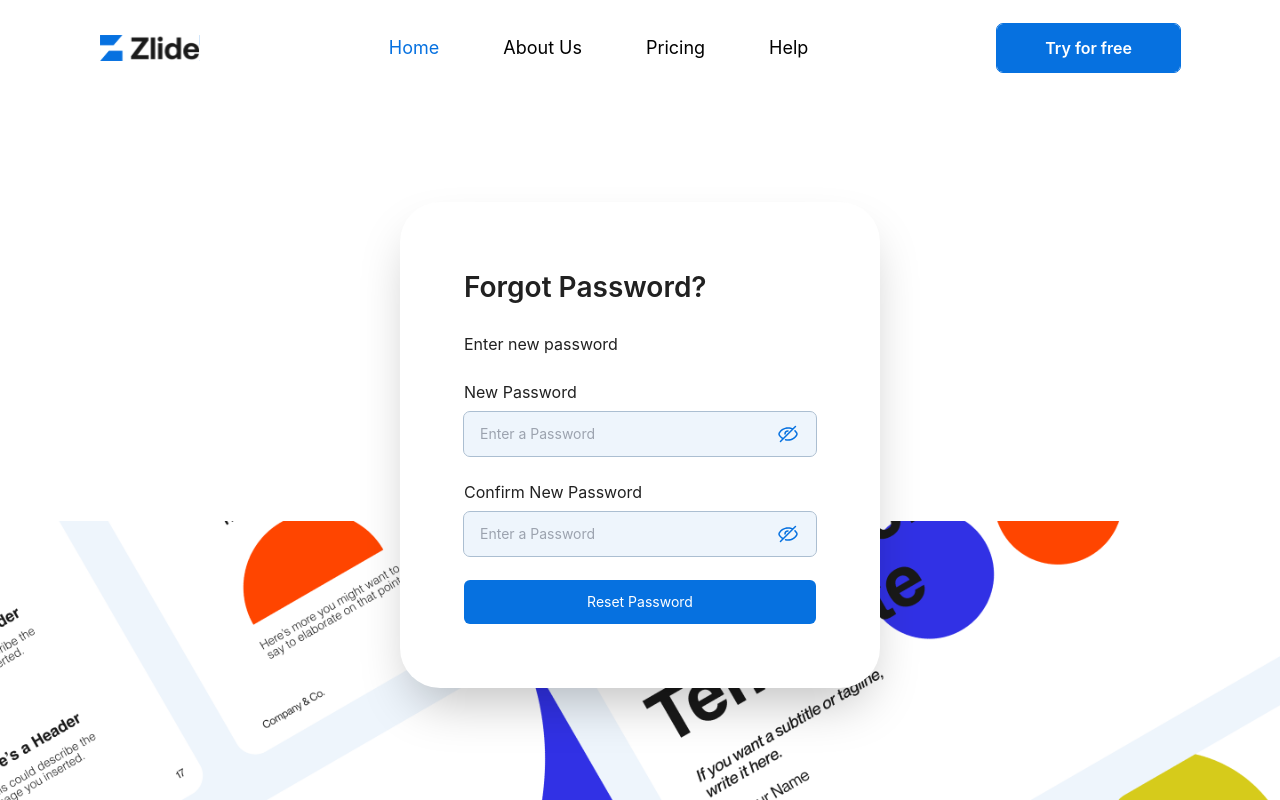
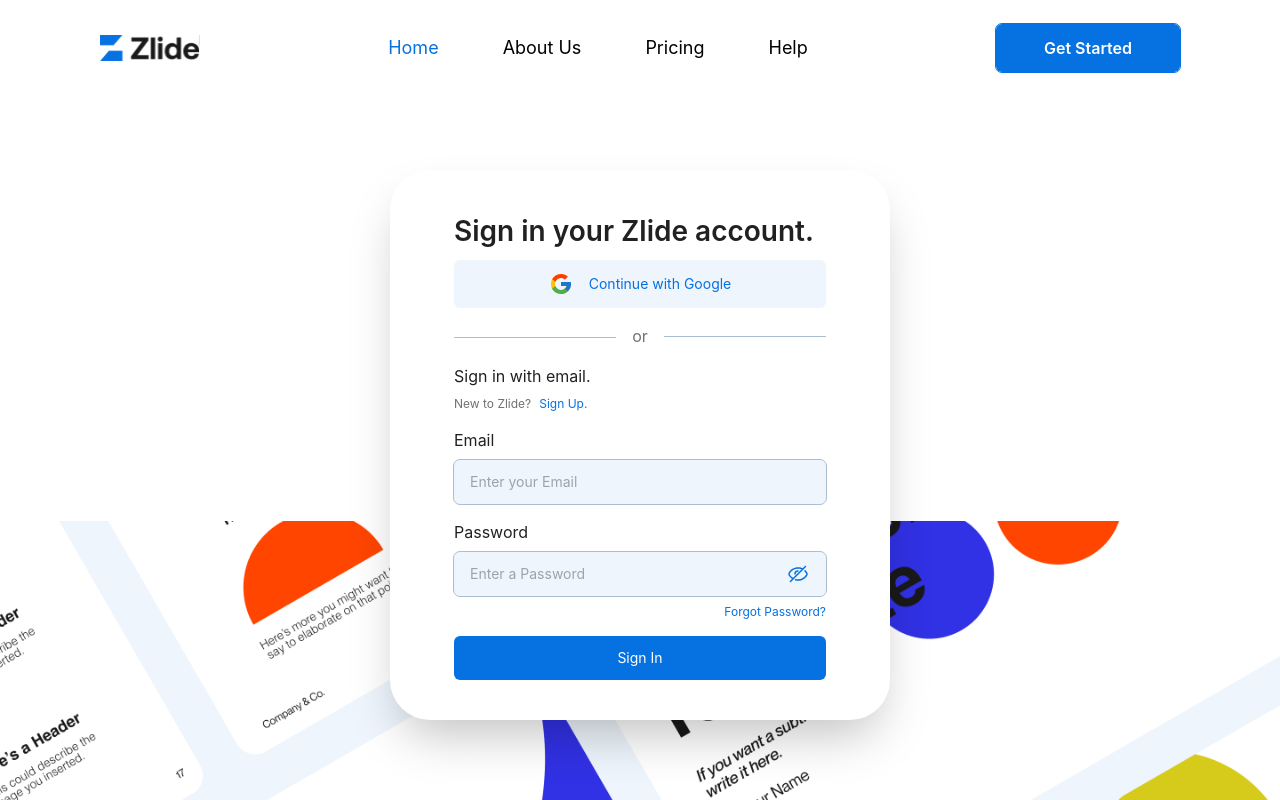
Before and after one commit to MentorLed-Work-Experience-Accelerator/Zlide-Team-2, a React (Vite) app: page /login in a window 1280 px wide. Built offline with nearby package versions, Linux system fonts and the light colour scheme.

Commit message:
Login and Sign-Up functionalities with Dummy Data

```diff
--- a/src/App.jsx
+++ b/src/App.jsx
@@ -1,17 +1,55 @@
-import { Routes, Route } from 'react-router-dom'
+import React, { useState } from 'react';
+import { Routes, Route,  } from 'react-router-dom'
 import { AboutPage, HomePage, LoginPage, SignUpPage } from './pages'
 import { Navbar, Footer } from './components'
 
 function App() {
 
+  const [isLoggedIn, setIsLoggedIn] = useState(false);
+  const [user, setUser] = useState(null);
+
+  const handleSignUp = (userData) => {
+    // Here you can implement your signup logic, such as making an API call to register the user
+    // For demo purposes, we'll just set the user data and log them in automatically
+
+    if (!userData.email && !userData.password) {
+      console.log(userData);
+      alert('Enter a valid email or password!');
+    } else {
+      console.log(userData);
+      setUser(userData);
+      setIsLoggedIn(true);
+      alert('User signed up successfully!');
+    }
+  };
+
+  const handleLogin = (userData) => {
+    // Here you can implement your login logic, such as making an API call to authenticate the user
+    // For demo purposes, we'll just check if the user exists and log them in
+    if (userData.email === 'ayo@gmail.com' && userData.password === 'password') {
+      console.log(userData);
+      setUser(userData);
+      setIsLoggedIn(true);
+      alert('User logged in successfully!');
+    } else {
+      console.log(userData);
+      alert('Invalid username or password!');
+    }
+  };
+
+  const handleLogout = () => {
+    setUser(null);
+    setIsLoggedIn(false);
+  };
+
   return (
     <div className="font-inter">
-      <Navbar />
+      <Navbar isLoggedIn={isLoggedIn} setIsLoggedIn={setIsLoggedIn} onLogout={handleLogout} user={user} />
       <Routes>
         <Route path='/' element={<HomePage />} />
         <Route path='/about' element={<AboutPage />} />
-        <Route path='/login' element={<LoginPage />} />
-        <Route path='/sign-up' element={<SignUpPage />} />
+        <Route path='/login' element={<LoginPage onLogin={handleLogin} />} />
+        <Route path='/sign-up' element={<SignUpPage onSignUp={handleSignUp} />} />
       </Routes>
       {/* <Footer /> */}
     </div>
--- a/src/components/ForgotPassword1.jsx
+++ b/src/components/ForgotPassword1.jsx
@@ -1,6 +1,6 @@
 import React from 'react'
 
-const ForgotPassword1 = () => {
+const ForgotPassword1 = ({setCurrent}) => {
   return (
     <div className='w-[480px] p-16 bg-white rounded-[40px] shadow-2xl z-40'>
       <div>
@@ -27,6 +27,9 @@ const ForgotPassword1 = () => {
           {/* Button */}
           <button
             className='py-3 text-sm w-full rounded-md bg-primary text-white flex items-center justify-center gap-4'
+            onClick={() => {
+              setCurrent(2)
+            }}
           >
             Send Reset Link
           </button>
--- a/src/components/ForgotPassword2.jsx
+++ b/src/components/ForgotPassword2.jsx
@@ -1,7 +1,7 @@
 import React from 'react'
 import { hideIcon } from '../assets'
 
-const ForgotPassword2 = () => {
+const ForgotPassword2 = ({setCurrent}) => {
   return (
     <div className='w-[480px] p-16 bg-white rounded-[40px] shadow-2xl z-40'>
       <div>
@@ -46,6 +46,9 @@ const ForgotPassword2 = () => {
           {/* Button */}
           <button
             className='py-3 text-sm w-full rounded-md bg-primary text-white flex items-center justify-center gap-4'
+            onClick={() => {
+              setCurrent(0)
+            }}
           >
             Reset Password
           </button>
--- a/src/components/Login.jsx
+++ b/src/components/Login.jsx
@@ -1,8 +1,26 @@
 import React, { useState } from 'react'
 import { googleIcon, hideIcon } from '../assets'
-import { Link } from 'react-router-dom';
+import { Link, useNavigate } from 'react-router-dom';
 
-const Login = () => {
+const Login = ({ onLogin, setCurrent }) => {
+
+  const navigate = useNavigate()
+
+  const [email, setEmail] = useState('')
+  const [password, setPassword] = useState('')
+  const [showPassword, setShowPassword] = useState(false);
+
+  const handleSubmit = () => {
+    // Add login logic here
+    if (email && password) {
+      onLogin({ email, password });
+      navigate('/')
+    } else {
+      alert("Please fill in all fields");
+    }
+
+  };
+
 
     // const [data, setData] = useState({
     //     email:"",
@@ -131,7 +149,7 @@ const Login = () => {
                 name="email"
                 id='email'
                 // value={email}
-                // onChange={changeHandler}
+                onChange={(e) => setEmail(e.target.value)}
                 placeholder='Enter your Email'
               />
             </div>
@@ -140,22 +158,25 @@ const Login = () => {
               <div className="relative w-full flex items-center">
                 <input
                   className='py-3 placeholder:text-sm text-sm w-full rounded-md bg-secondary text-dimmestBlack outline outline-1 outline-[#ABBED1] pl-4 focus:outline-[#ABBED1]'
-                  type="password"
+                  type={showPassword ? 'text' : 'password'}
                   name="password"
                   id='password'
                   // value={email}
-                  // onChange={changeHandler}
+                  onChange={(e) => setPassword(e.target.value)}
                   placeholder='Enter a Password'
                 />
-                <img src={hideIcon} alt="" className="absolute right-4 cursor-pointer" />
+                <img src={hideIcon} alt="" className="absolute right-4 cursor-pointer" onClick={() => setShowPassword(!showPassword)} />
               </div>
-              <span className="text-xs text-primary text-right">
+              <span className="text-xs text-primary text-right cursor-pointer" onClick={() => {
+                setCurrent(1)
+              }}>
                 Forgot Password?
               </span>
             </div>
             {/* Button */}
             <button
               className='py-3 text-sm w-full rounded-md bg-primary text-white flex items-center justify-center gap-4'
+              onClick={handleSubmit}
             >
               Sign In
             </button>
--- a/src/components/Navbar.jsx
+++ b/src/components/Navbar.jsx
@@ -1,20 +1,55 @@
 import React from 'react'
-import { Link } from 'react-router-dom'
+import { Link, useNavigate  } from 'react-router-dom'
 import { zlideLogo } from '../assets'
 
-const Navbar = () => {
+const Navbar = ({ isLoggedIn, setIsLoggedIn, onLogout, user }) => {
+
+  const navigate = useNavigate()
+
   return (
     <div className='fixed left-0 right-0 top-0 flex justify-between items-center px-[100px] py-6 bg-white z-50'>
-      <img src={zlideLogo} alt="" className="w-[100px]" />
+      <img src={zlideLogo} alt="" className="w-[100px] cursor-pointer" onClick={() => navigate('/')} />
       <div className="flex items-center justify-center gap-16 text-lg">
         <Link to='/' className='text-primary'>Home</Link>
         <Link to='/about' className='hover:text-primary'>About Us</Link>
         <Link to='/login' className='hover:text-primary'>Pricing</Link>
         <Link to='/sign-up' className='hover:text-primary'>Help</Link>
       </div>
-      <button className="md:py-3 py-2 md:px-12 px-6 text-white bg-primary hover:bg-black hover:outline-black font-semibold outline outline-1 outline-primary rounded-md">
-        Try for free
-      </button>
+      <div className="flex items-center gap-8">
+        {isLoggedIn &&
+          (
+            <div className='flex items-center'>
+              {/* <p className="">
+                Welcome back
+              </p> */}
+              <div className="w-[50px] h-[50px] flex justify-center items-center rounded-full text-lg bg-secondary text-primary outline outline-1 outline-[#ABBED1] focus:outline-[#ABBED1] cursor-pointer">
+                {user?.email.slice(0,2).toUpperCase()}
+              </div>
+            </div>
+          )
+        }
+        {isLoggedIn ?
+          (
+            <button
+              className="md:py-3 py-2 md:px-12 px-6 text-white bg-primary hover:bg-black hover:outline-black font-semibold outline outline-1 outline-primary rounded-md"
+              onClick={() => {
+                onLogout()
+                navigate('/login')
+                // setIsLoggedIn(false)
+              }}
+            >
+              Logout
+            </button>) : (<button
+              className="md:py-3 py-2 md:px-12 px-6 text-white bg-primary hover:bg-black hover:outline-black font-semibold outline outline-1 outline-primary rounded-md"
+              onClick={() => {
+                navigate('/sign-up')
+              }}
+            >
+              Get Started
+            </button>
+          )
+        }
+      </div>
     </div>
   )
 }
--- a/src/components/SignUp.jsx
+++ b/src/components/SignUp.jsx
@@ -1,8 +1,49 @@
-import React from 'react'
+import React, { useState } from 'react'
 import { googleIcon, hideIcon } from '../assets'
-import { Link } from 'react-router-dom'
+import { Link, useNavigate } from 'react-router-dom'
 
-const SignUp = () => {
+const SignUp = ({ onSignUp }) => {
+
+  const navigate = useNavigate()
+
+  const [email, setEmail] = useState('')
+  const [password, setPassword] = useState('')
+  const [showPassword, setShowPassword] = useState(false);
+  const [strength, setStrength] = useState('Weak');
+
+  const handleChange = (e) => {
+    const newPassword = e.target.value;
+    setPassword(newPassword);
+    validatePassword(newPassword);
+  };
+
+  const validatePassword = (password) => {
+    const strongRegex = new RegExp('^(?=.*[a-z])(?=.*[A-Z])(?=.*[0-9])(?=.*[!@#$%^&*])(?=.{8,})');
+    const mediumRegex = new RegExp('^(?=.*[a-z])(?=.*[A-Z])(?=.*[0-9])(?=.{6,})');
+
+    if (strongRegex.test(password)) {
+      setStrength('Strong');
+    } else if (mediumRegex.test(password)) {
+      setStrength('Medium');
+    } else {
+      setStrength('Weak');
+    }
+  };
+
+  const handleSubmit = () => {
+    // Add validation logic here if needed
+    if (email && password) {
+      if (strength === 'Strong') {
+        onSignUp({ email, password });
+        navigate('/')
+      } else {
+        alert('Enter a stronger password')
+      }
+    } else {
+      alert("Please fill in all fields");
+    }
+  };
+
   return (
     <div className='w-[480px] py-8 px-16 bg-white rounded-[40px] shadow-2xl z-40'>
       <div>
@@ -43,7 +84,8 @@ const SignUp = () => {
                 type="email"
                 name="email"
                 id='email'
-                // value={email}
+                onChange={(e) => setEmail(e.target.value)}
+                value={email}
                 // onChange={changeHandler}
                 placeholder='Enter your Email'
               />
@@ -53,22 +95,23 @@ const SignUp = () => {
               <div className="relative w-full flex items-center">
                 <input
                   className='py-3 placeholder:text-sm text-sm w-full rounded-md bg-secondary text-dimmestBlack outline outline-1 outline-[#ABBED1] pl-4 focus:outline-[#ABBED1]'
-                  type="password"
+                  type={showPassword ? 'text' : 'password'}
                   name="password"
                   id='password'
-                  // value={email}
-                  // onChange={changeHandler}
+                  // value={password}
+                  onChange={handleChange}
                   placeholder='Enter a Password'
                 />
-                <img src={hideIcon} alt="" className="absolute right-4 cursor-pointer" />
+                <img src={hideIcon} alt="" className="absolute right-4 cursor-pointer" onClick={() => setShowPassword(!showPassword)} />
               </div>
-              <span className="text-xs text-primary">
+              <span className={`text-xs ${strength === 'Weak' ? 'text-red-500' : strength === 'Medium' ? 'text-yellow-500' : strength === 'Strong' ? 'text-[#01B501]' : 'text-primary' }`}>
                 Password should have at least 8 characters, and at least 1 uppercase, lowercase, number and symbol characters.
               </span>
             </div>
             {/* Button */}
             <button
               className='py-3 text-sm w-full rounded-md bg-primary text-white flex items-center justify-center gap-4'
+              onClick={handleSubmit}
             >
               Continue with email
             </button>
--- a/src/pages/LoginPage.jsx
+++ b/src/pages/LoginPage.jsx
@@ -2,13 +2,13 @@ import React, { useState } from 'react'
 import { ForgotPassword1, ForgotPassword2, Login } from '../components'
 import { authBg } from '../assets'
 
-const LoginPage = () => {
-  const [current, setCurrent] = useState(2)
+const LoginPage = ({ onLogin }) => {
+  const [current, setCurrent] = useState(0)
   return (
     <div className='relative h-[100vh] pt-[90px] flex justify-center items-center'>
-      {current === 0 && (<Login />)}
-      {current === 1 && (<ForgotPassword1 />)}
-      {current === 2 && (<ForgotPassword2 />)}
+      {current === 0 && (<Login onLogin={onLogin} setCurrent={setCurrent} />)}
+      {current === 1 && (<ForgotPassword1 setCurrent={setCurrent} />)}
+      {current === 2 && (<ForgotPassword2 setCurrent={setCurrent} />)}
       <img src={authBg} alt="" className="absolute bottom-0" />
     </div>
   )
--- a/src/pages/SignUpPage.jsx
+++ b/src/pages/SignUpPage.jsx
@@ -2,11 +2,11 @@ import React, { useState } from 'react'
 import { authBg } from '../assets'
 import { Description, SignUp, Verification } from '../components'
 
-const SignUpPage = () => {
+const SignUpPage = ({ onSignUp }) => {
   const [current, setCurrent] = useState(0)
   return (
     <div className='relative h-[100vh] pt-[90px] flex justify-center items-center'>
-      {current === 0 && (<SignUp />)}
+      {current === 0 && (<SignUp onSignUp={onSignUp} />)}
       {current === 1 && (<Verification />)}
       {current === 2 && (<Description />)}
       <img src={authBg} alt="" className="absolute bottom-0" />
```
